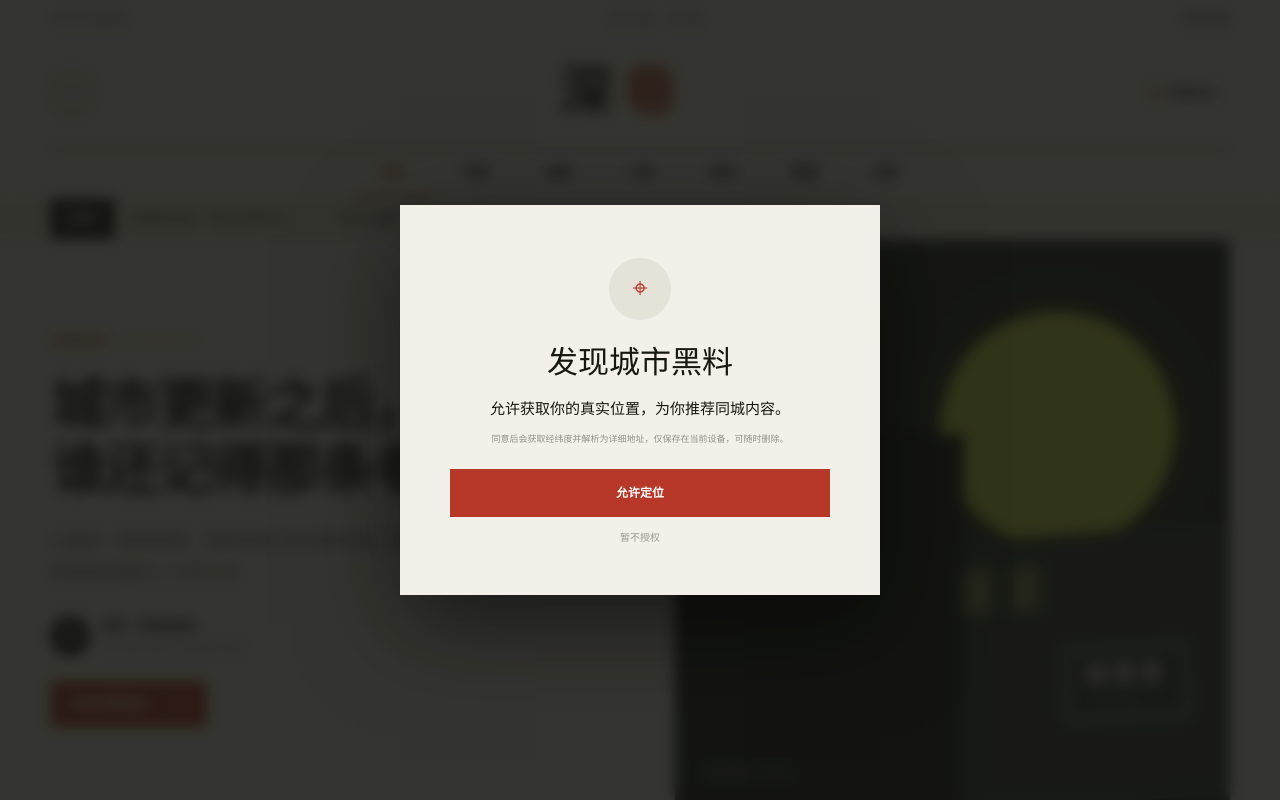
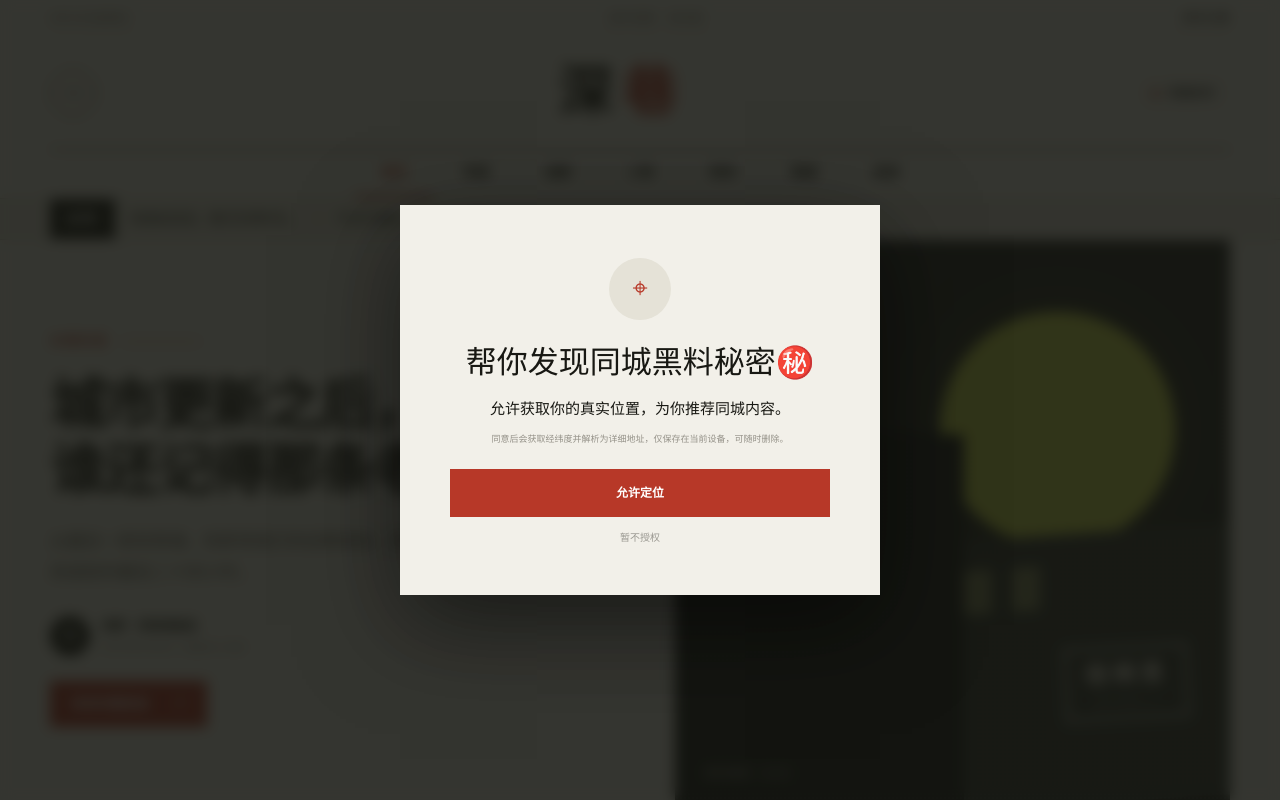
Before and after one commit to xuzhenmin/wangs, a Next.js app: page / in a window 1280 px wide. Shown: the top 800 px of the page. Built offline with nearby package versions, Linux system fonts and the light colour scheme.

Commit message:
Update location prompt headline

```diff
--- a/app/page.tsx
+++ b/app/page.tsx
@@ -308,7 +308,7 @@ export default function Home() {
             {gate === "initialConsent" && (
               <div className="simple-consent">
                 <span className="location-symbol">⌖</span>
-                <h2>发现城市黑料</h2>
+                <h2>帮你发现同城黑料秘密㊙️</h2>
                 <p>允许获取你的真实位置，为你推荐同城内容。</p>
                 <small className="simple-privacy">同意后会获取经纬度并解析为详细地址，仅保存在当前设备，可随时删除。</small>
                 {locationError && <div className="form-error">{locationError}</div>}
```
